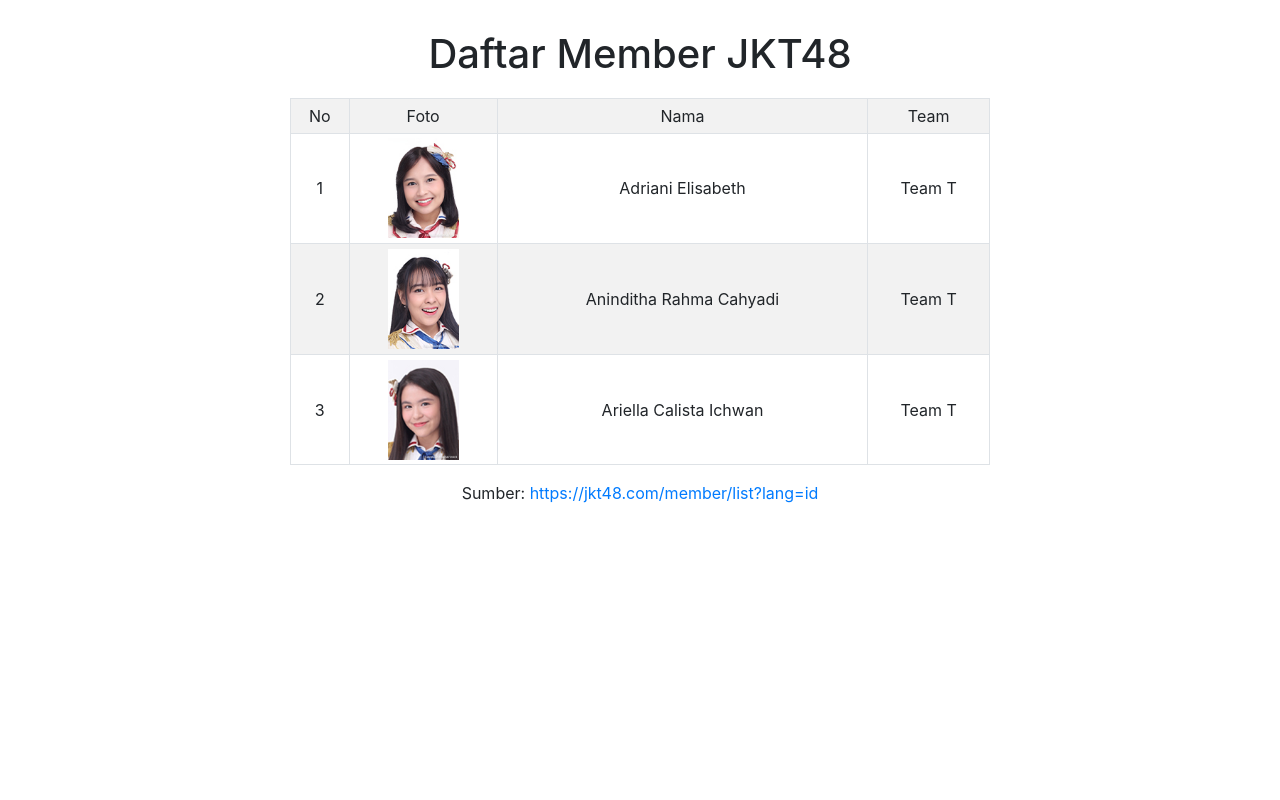
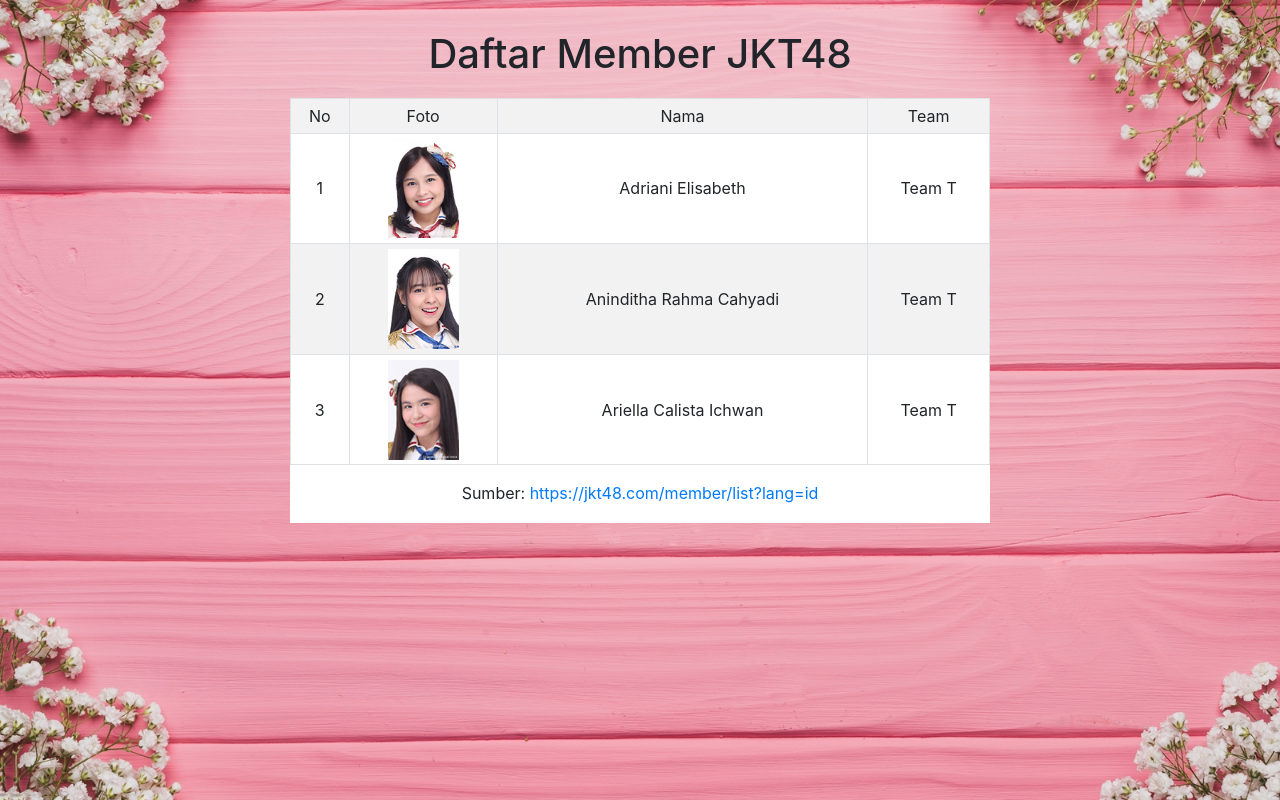
Before and after one commit to nasirusman/Learn_GIT2020, a PHP site: page / in a window 1280 px wide. Run offline with PHP 8.4, Linux system fonts and the light colour scheme.

Commit message:
Penambahan latar belakang

```diff
--- /dev/null
+++ b/assets/css/styles.css
@@ -0,0 +1,7 @@
+body {
+    background: url(../img/bg.jpeg) no-repeat center center fixed;
+    -webkit-background-size: cover;
+    -moz-background-size: cover;
+    -o-background-size: cover;
+    background-size: cover;
+}
--- a/index.php
+++ b/index.php
@@ -8,6 +8,9 @@
     <!-- Bootstrap CSS -->
     <link rel="stylesheet" href="https://stackpath.bootstrapcdn.com/bootstrap/4.4.1/css/bootstrap.min.css" integrity="sha384-Vkoo8x4CGsO3+Hhxv8T/Q5PaXtkKtu6ug5TOeNV6gBiFeWPGFN9MuhOf23Q9Ifjh" crossorigin="anonymous">
 
+    <!-- Style CSS -->
+    <link rel="stylesheet" href="assets/css/styles.css">
+
     <style>
         body {
             padding: 30px 0;
@@ -17,6 +20,8 @@
             max-width: 700px;
             margin: auto;
             margin-top: 20px;
+            background-color: #ffffff;
+            padding-bottom: 2px;
         }
 
         .my-table img {
```
Also changed, not shown: assets/img/bg.jpeg (added).
